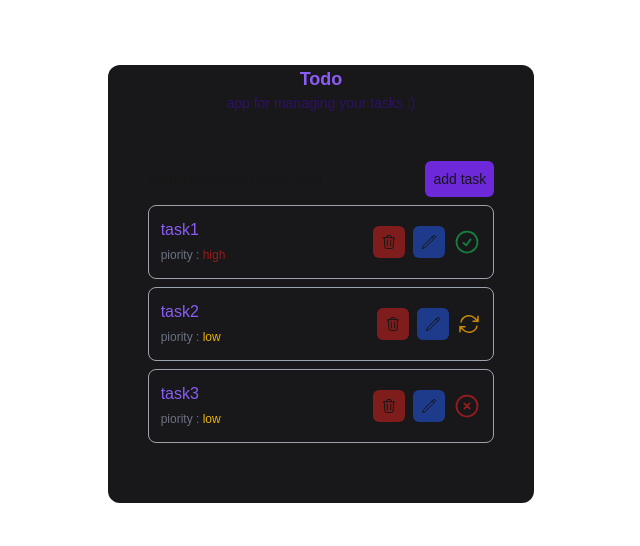
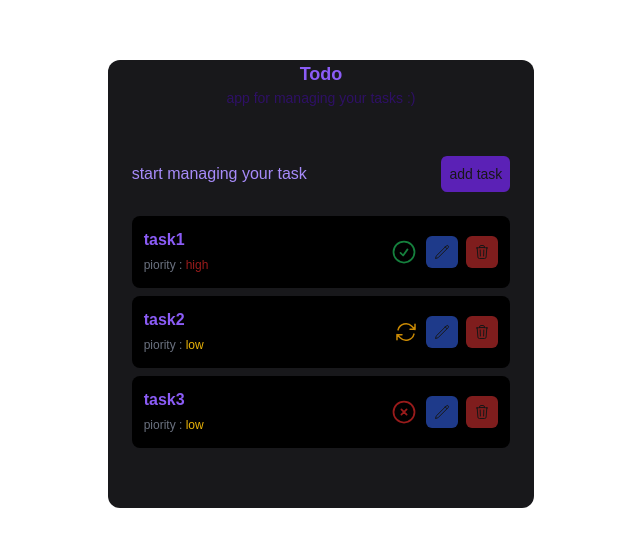
Before and after one commit to atiehZargarani/todolist-nextjs, a Next.js app: page / in a window 1280 px wide. Shown: the part 116-662 px from the top of the page, without its empty margins (319-959 px from the left). Built offline with nearby package versions, Linux system fonts and the light colour scheme.

Commit message:
style : change task list ui

```diff
--- a/src/components/Tasks.jsx
+++ b/src/components/Tasks.jsx
@@ -54,16 +54,16 @@ export default function Tasks() {
   };
 
   return (
-    <div className="my-10 px-10">
+    <div className="my-10 px-6">
       {/* add task section */}
 
-      <div className="flex justify-between items-center">
-        <span>start managing your task</span>
+      <div className="flex justify-between items-center mb-6">
+        <span className="text-violet-400  hover:text-violet-700">start managing your task</span>
         <button
           onClick={() => {
             visibilityAddTaskModal(true);
           }}
-          className="bg-violet-700 p-2 rounded-md text-sm"
+          className="bg-violet-800 p-2 rounded-md text-sm hover:bg-violet-900"
         >
           add task
         </button>
@@ -75,10 +75,10 @@ export default function Tasks() {
         return (
           <div
             key={key}
-            className="border border-gray-400 p-3 rounded-lg my-2 flex items-center justify-between"
+            className=" p-3 rounded-lg my-2 flex items-center justify-between bg-black"
           >
             <div>
-              <h3 className="text-violet-500">{task.title}</h3>
+              <h3 className="text-violet-500  font-bold">{task.title}</h3>
               <span className="text-xs text-gray-500">piority : </span>
               <span
                 className={clsx("text-xs", {
@@ -90,13 +90,14 @@ export default function Tasks() {
               </span>
             </div>
             <div className="space-x-2 flex items-center">
+            <span>{enumStatus(task.status)}</span>
+            <button className="bg-blue-900 p-2 text-left rounded-md text-sm hover:bg-blue-700">
+                <PencilIcon className="size-4" />
+              </button>
               <button className="bg-red-900 p-2 text-left rounded-md text-sm hover:bg-red-700">
                 <TrashIcon className="size-4" />
               </button>
-              <button className="bg-blue-900 p-2 text-left rounded-md text-sm hover:bg-blue-700">
-                <PencilIcon className="size-4" />
-              </button>
-              <span>{enumStatus(task.status)}</span>
+
             </div>
           </div>
         );
```
